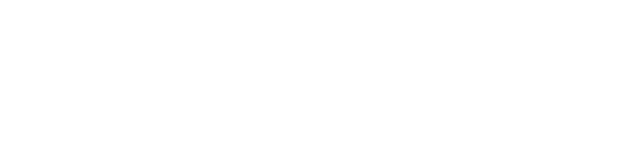
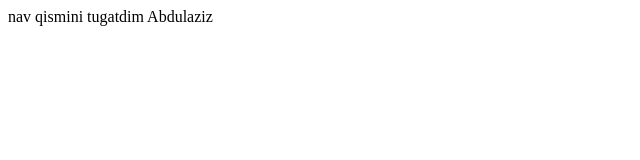
Before and after one commit to Abdulaziz774/Al-Xorazmiy, a plain HTML site: page index.html in a window 1280 px wide. Shown: the whole page, without its empty margins (0-640 px from the left). Drawn offline with Linux system fonts and the light colour scheme.

Commit message:
nav qismini tugatdi Abdulaziz

```diff
--- a/index.html
+++ b/index.html
@@ -6,6 +6,8 @@
     <title>3-DARS</title>
 </head>
 <body>
-
+    <nav>
+        nav qismini tugatdim Abdulaziz
+    </nav>
 </body>
 </html>
```
